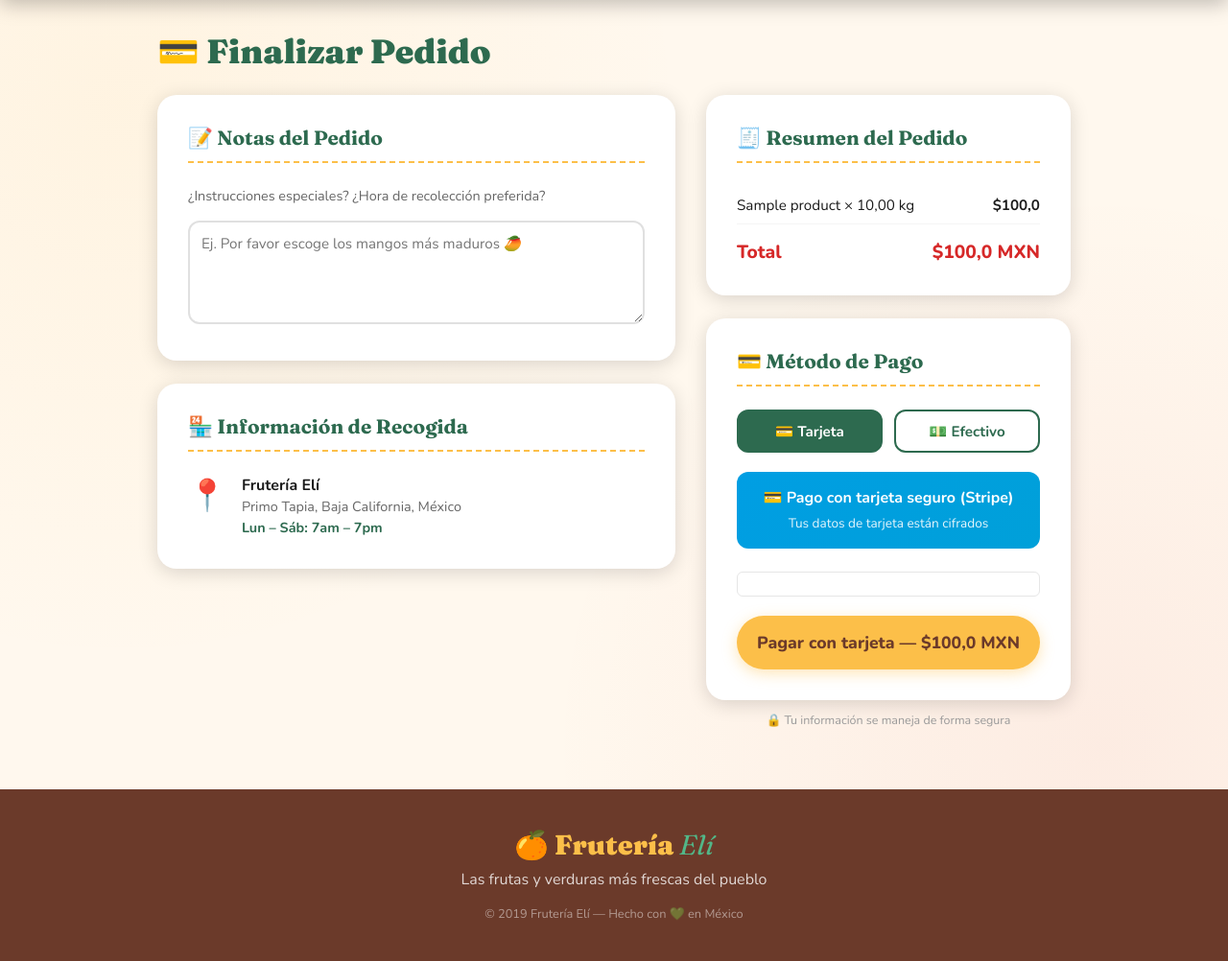
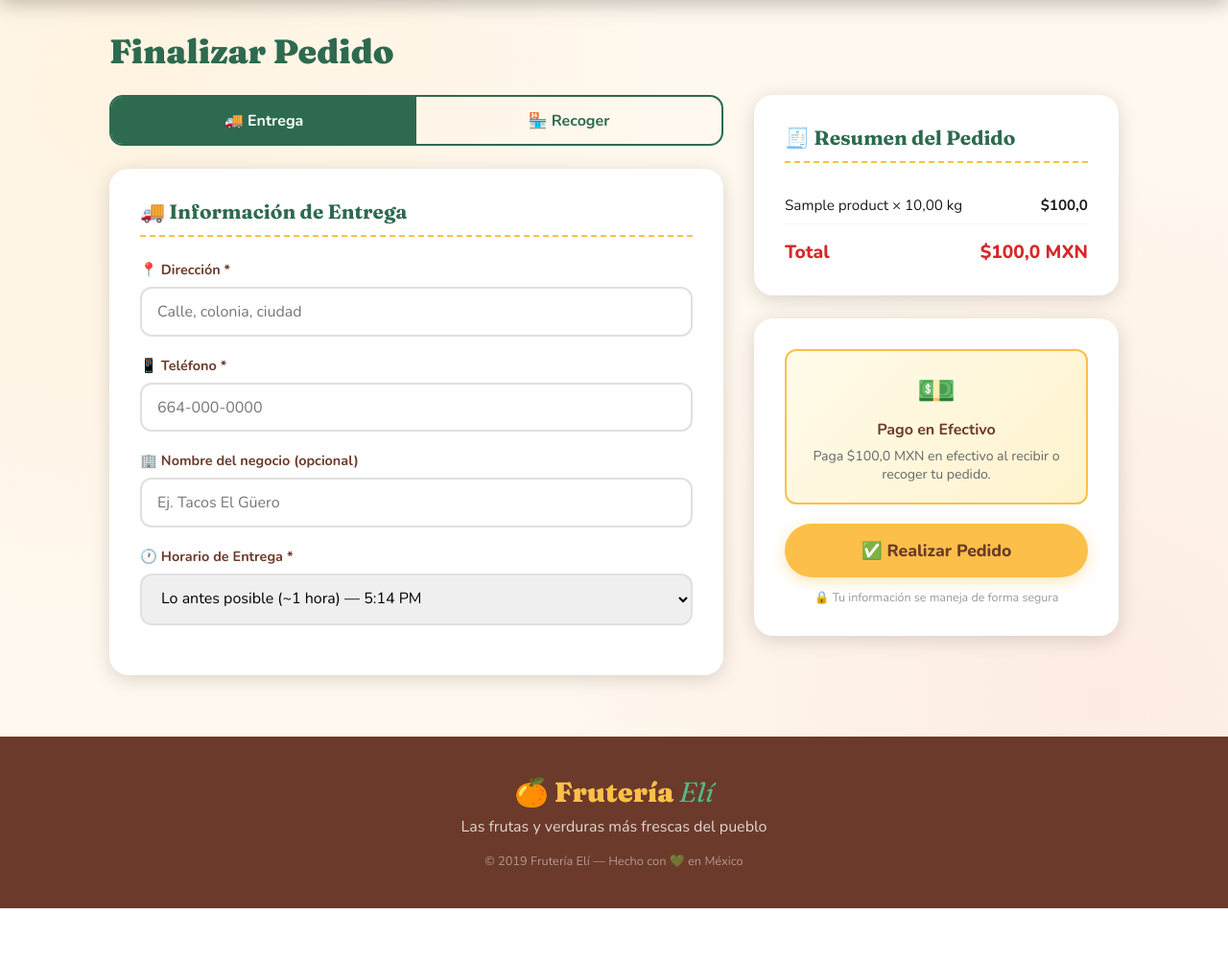
Before and after one commit to MinecraftSt3v3/fruteria-web, a Django app: page /checkout/ in a window 1280 px wide. Shown: the part 116-1118 px from the top of the page at 96% size. After the commit the page ends 1063 px from the top, so only its background shows below. Run offline with Django 5.2, Linux system fonts and the light colour scheme; a user stored in the database is signed in; tables that the repository leaves empty hold one stand-in row (values such as "Sample post"); some libraries are stand-ins or nearby versions.

Commit message:
Replace Stripe with cash-only checkout (Delivery + Pick Up)
- Remove stripe from requirements.txt and settings.py
- Add fulfillment_type, delivery/pickup fields, and scheduled_time to Order model
- Redesign checkout page with Entrega/Recoger tab UI and time slot picker
- Update receipt to show fulfillment type, scheduled time, and contact details
- Remove create_payment_intent view and URL

Co-Authored-By: Claude Sonnet 4.6 <noreply@anthropic.com>

```diff
--- a/fruteria_eli/settings.py
+++ b/fruteria_eli/settings.py
@@ -93,8 +93,6 @@ LOGIN_REDIRECT_URL = '/'
 LOGOUT_REDIRECT_URL = '/'
 
 
-STRIPE_PUBLIC_KEY = os.getenv('STRIPE_PUBLIC_KEY')
-STRIPE_SECRET_KEY = os.getenv('STRIPE_SECRET_KEY')
 
 SESSION_SAVE_EVERY_REQUEST = True
 SESSION_COOKIE_AGE = 86400 * 30  # 30 days
--- a/requirements.txt
+++ b/requirements.txt
@@ -4,5 +4,4 @@ whitenoise
 pillow
 python-dotenv
 requests
-stripe
 sqlparse
--- a/store/urls.py
+++ b/store/urls.py
@@ -10,7 +10,6 @@ urlpatterns = [
     path('cart/remove/<int:item_id>/', views.remove_from_cart, name='remove_from_cart'),
     path('cart/update/<int:item_id>/', views.update_cart, name='update_cart'),
     path('checkout/', views.checkout, name='checkout'),
-    path('create-payment-intent/', views.create_payment_intent, name='create_payment_intent'),
     path('place-order/', views.place_order, name='place_order'),
     path('orders/', views.my_orders, name='my_orders'),
     path('orders/<int:order_id>/receipt/', views.order_receipt, name='order_receipt'),
--- a/store/views.py
+++ b/store/views.py
@@ -1,13 +1,10 @@
 from django.shortcuts import render, redirect, get_object_or_404
 from django.contrib.auth.decorators import login_required
 from django.contrib import messages
-from django.http import JsonResponse, HttpResponse
-from django.conf import settings
+from django.http import JsonResponse
 from django.utils import timezone
-from django.template.loader import render_to_string
-import json
-import stripe
-from django.views.decorators.csrf import csrf_exempt
+import datetime
+import zoneinfo
 from .models import Product, Category, Cart, CartItem, Order, OrderItem
 
 def get_lang(request):
@@ -95,35 +92,46 @@ def update_cart(request, item_id):
         pass
     return redirect('cart')
 
+def _fmt_time(dt):
+    h = dt.hour % 12 or 12
+    m = dt.strftime('%M')
+    ap = 'AM' if dt.hour < 12 else 'PM'
+    return f"{h}:{m} {ap}"
+
+def _make_slots(now_local, asap_delta, hours_ahead, label_asap):
+    asap = now_local + asap_delta
+    slots = [{'value': asap.isoformat(), 'label': f"{label_asap} — {_fmt_time(asap)}"}]
+    next_hour = asap.replace(minute=0, second=0, microsecond=0) + datetime.timedelta(hours=1)
+    end_time = now_local + datetime.timedelta(hours=hours_ahead)
+    cur = next_hour
+    while cur <= end_time:
+        slots.append({'value': cur.isoformat(), 'label': _fmt_time(cur)})
+        cur += datetime.timedelta(hours=1)
+    return slots
+
 @login_required
 def checkout(request):
     lang = get_lang(request)
     cart_obj, _ = Cart.objects.get_or_create(user=request.user)
     if not cart_obj.items.exists():
         return redirect('cart')
-    stripe_public_key = settings.STRIPE_PUBLIC_KEY
+
+    tz_mx = zoneinfo.ZoneInfo('America/Mexico_City')
+    now_local = timezone.now().astimezone(tz_mx)
+
+    if lang == 'en':
+        delivery_slots = _make_slots(now_local, datetime.timedelta(hours=1), 8, 'ASAP (~1 hour)')
+        pickup_slots = _make_slots(now_local, datetime.timedelta(minutes=30), 6, 'ASAP (~30 min)')
+    else:
+        delivery_slots = _make_slots(now_local, datetime.timedelta(hours=1), 8, 'Lo antes posible (~1 hora)')
+        pickup_slots = _make_slots(now_local, datetime.timedelta(minutes=30), 6, 'Lo antes posible (~30 min)')
+
     return render(request, 'store/checkout.html', {
         'cart': cart_obj,
         'lang': lang,
-        'stripe_public_key': stripe_public_key,
+        'delivery_slots': delivery_slots,
+        'pickup_slots': pickup_slots,
     })
-
-@login_required
-def create_payment_intent(request):
-    if request.method != 'POST':
-        return JsonResponse({'error': 'POST required'}, status=400)
-    cart_obj, _ = Cart.objects.get_or_create(user=request.user)
-    if not cart_obj.items.exists():
-        return JsonResponse({'error': 'cart empty'}, status=400)
-    # amount in cents
-    amount = int(cart_obj.get_total() * 100)
-    stripe.api_key = settings.STRIPE_SECRET_KEY
-    intent = stripe.PaymentIntent.create(
-        amount=amount,
-        currency='mxn',
-        metadata={'user_id': request.user.id}
-    )
-    return JsonResponse({'client_secret': intent.client_secret, 'payment_intent_id': intent.id})
 
 @login_required
 def place_order(request):
@@ -133,22 +141,33 @@ def place_order(request):
     if not cart_obj.items.exists():
         return redirect('cart')
 
-    payment_id = request.POST.get('payment_id', '')
-    payment_method = request.POST.get('payment_method', 'card')
-    notes = request.POST.get('notes', '')
+    fulfillment_type = request.POST.get('fulfillment_type', 'delivery')
+    delivery_address = request.POST.get('delivery_address', '')
+    delivery_phone = request.POST.get('delivery_phone', '')
+    business_name = request.POST.get('business_name', '')
+    pickup_name = request.POST.get('pickup_name', '')
+    pickup_phone = request.POST.get('pickup_phone', '')
+    scheduled_time_str = request.POST.get('scheduled_time', '')
 
-    if payment_method == 'cash':
-        payment_id = 'CASH'
-        payment_status = 'cash_on_delivery'
-    else:
-        payment_status = 'approved' if payment_id else 'pending'
+    scheduled_time = None
+    if scheduled_time_str:
+        try:
+            scheduled_time = datetime.datetime.fromisoformat(scheduled_time_str)
+        except ValueError:
+            pass
 
     order = Order.objects.create(
         user=request.user,
         total_amount=cart_obj.get_total(),
-        payment_id=payment_id,
-        payment_status=payment_status,
-        notes=notes,
+        payment_id='CASH',
+        payment_status='cash_on_delivery',
+        fulfillment_type=fulfillment_type,
+        delivery_address=delivery_address,
+        delivery_phone=delivery_phone,
+        business_name=business_name,
+        pickup_name=pickup_name,
+        pickup_phone=pickup_phone,
+        scheduled_time=scheduled_time,
     )
     for item in cart_obj.items.all():
         OrderItem.objects.create(
--- a/templates/store/checkout.html
+++ b/templates/store/checkout.html
@@ -1,36 +1,90 @@
 {% extends 'base.html' %}
-{% block title %}{% if lang == 'en' %}Checkout{% else %}Pago{% endif %} — Frutería Elí{% endblock %}
+{% block title %}{% if lang == 'en' %}Checkout{% else %}Finalizar Pedido{% endif %} — Frutería Elí{% endblock %}
 
 {% block content %}
-<div class="page-container" style="max-width:1000px;">
-  <h1 class="page-header">💳 {% if lang == 'en' %}Checkout{% else %}Finalizar Pedido{% endif %}</h1>
+<div class="page-container" style="max-width:1100px;">
+  <h1 class="page-header">{% if lang == 'en' %}Checkout{% else %}Finalizar Pedido{% endif %}</h1>
 
   <div class="checkout-grid">
-    <!-- LEFT: Notes + Pickup -->
+
+    <!-- LEFT: Fulfillment type + form fields -->
     <div>
-      <div class="checkout-card">
-        <h3>📝 {% if lang == 'en' %}Order Notes{% else %}Notas del Pedido{% endif %}</h3>
-        <p style="font-size:0.9rem;color:#666;margin-bottom:1rem;">
-          {% if lang == 'en' %}Any special instructions? Preferred pickup time?{% else %}¿Instrucciones especiales? ¿Hora de recolección preferida?{% endif %}
-        </p>
-        <textarea class="notes-field" id="order-notes" rows="4"
-          placeholder="{% if lang == 'en' %}E.g. Please pick the ripest mangos 🥭{% else %}Ej. Por favor escoge los mangos más maduros 🥭{% endif %}"></textarea>
+      <!-- Tab switcher -->
+      <div style="display:flex;margin-bottom:1.5rem;border-radius:14px;overflow:hidden;border:2px solid var(--verde);">
+        <button type="button" id="tab-delivery" onclick="switchTab('delivery')"
+          style="flex:1;padding:0.85rem;font-family:'Nunito',sans-serif;font-weight:700;font-size:1rem;border:none;cursor:pointer;transition:all 0.2s;background:var(--verde);color:white;">
+          🚚 {% if lang == 'en' %}Delivery{% else %}Entrega{% endif %}
+        </button>
+        <button type="button" id="tab-pickup" onclick="switchTab('pickup')"
+          style="flex:1;padding:0.85rem;font-family:'Nunito',sans-serif;font-weight:700;font-size:1rem;border:none;cursor:pointer;transition:all 0.2s;background:transparent;color:var(--verde);">
+          🏪 {% if lang == 'en' %}Pick Up{% else %}Recoger{% endif %}
+        </button>
       </div>
 
-      <div class="checkout-card" style="margin-top:1.5rem;">
-        <h3>🏪 {% if lang == 'en' %}Pickup Information{% else %}Información de Recogida{% endif %}</h3>
-        <div style="display:flex;align-items:flex-start;gap:1rem;margin-top:0.5rem;">
-          <span style="font-size:2rem;">📍</span>
-          <div>
-            <strong>Frutería Elí</strong><br>
-            <span style="color:#666;font-size:0.9rem;">Primo Tapia, Baja California, México</span><br>
-            <span style="color:var(--verde);font-size:0.9rem;font-weight:700;">{% if lang == 'en' %}Mon – Sat: 7am – 7pm{% else %}Lun – Sáb: 7am – 7pm{% endif %}</span>
+      <!-- Delivery fields -->
+      <div id="delivery-section" class="checkout-card">
+        <h3>🚚 {% if lang == 'en' %}Delivery Information{% else %}Información de Entrega{% endif %}</h3>
+
+        <div class="form-group">
+          <label class="form-label">📍 {% if lang == 'en' %}Address *{% else %}Dirección *{% endif %}</label>
+          <input type="text" id="delivery-address" class="form-input"
+            placeholder="{% if lang == 'en' %}Street, neighborhood, city{% else %}Calle, colonia, ciudad{% endif %}">
         </div>
+
+        <div class="form-group">
+          <label class="form-label">📱 {% if lang == 'en' %}Phone Number *{% else %}Teléfono *{% endif %}</label>
+          <input type="tel" id="delivery-phone" class="form-input" placeholder="664-000-0000">
+        </div>
+
+        <div class="form-group">
+          <label class="form-label">🏢 {% if lang == 'en' %}Business Name (optional){% else %}Nombre del negocio (opcional){% endif %}</label>
+          <input type="text" id="delivery-business" class="form-input"
+            placeholder="{% if lang == 'en' %}e.g. Tacos El Güero{% else %}Ej. Tacos El Güero{% endif %}">
+        </div>
+
+        <div class="form-group">
+          <label class="form-label">🕐 {% if lang == 'en' %}Delivery Time *{% else %}Horario de Entrega *{% endif %}</label>
+          <select id="delivery-time" class="form-input">
+            {% for slot in delivery_slots %}
+            <option value="{{ slot.value }}">{{ slot.label }}</option>
+            {% endfor %}
+          </select>
+        </div>
+      </div>
+
+      <!-- Pickup fields -->
+      <div id="pickup-section" class="checkout-card" style="display:none;">
+        <h3>🏪 {% if lang == 'en' %}Pick Up Information{% else %}Información de Recolección{% endif %}</h3>
+
+        <div class="form-group">
+          <label class="form-label">👤 {% if lang == 'en' %}Name *{% else %}Nombre *{% endif %}</label>
+          <input type="text" id="pickup-name" class="form-input"
+            placeholder="{% if lang == 'en' %}Full name{% else %}Nombre completo{% endif %}">
+        </div>
+
+        <div class="form-group">
+          <label class="form-label">📱 {% if lang == 'en' %}Phone Number *{% else %}Teléfono *{% endif %}</label>
+          <input type="tel" id="pickup-phone" class="form-input" placeholder="664-000-0000">
+        </div>
+
+        <div class="form-group">
+          <label class="form-label">🕐 {% if lang == 'en' %}Pick Up Time *{% else %}Hora de Recolección *{% endif %}</label>
+          <select id="pickup-time" class="form-input">
+            {% for slot in pickup_slots %}
+            <option value="{{ slot.value }}">{{ slot.label }}</option>
+            {% endfor %}
+          </select>
+        </div>
+
+        <div style="background:linear-gradient(135deg,var(--verde),#1a4a35);color:white;border-radius:10px;padding:1rem;text-align:center;">
+          <strong>📍 Frutería Elí</strong><br>
+          <span style="opacity:0.9;font-size:0.9rem;">Primo Tapia, Baja California, México</span><br>
+          <span style="opacity:0.8;font-size:0.85rem;">{% if lang == 'en' %}Mon – Sat: 7am – 7pm{% else %}Lun – Sáb: 7am – 7pm{% endif %}</span>
         </div>
       </div>
     </div>
 
-    <!-- RIGHT: Summary + Payment -->
+    <!-- RIGHT: Summary + Place Order -->
     <div>
       <div class="checkout-card">
         <h3>🧾 {% if lang == 'en' %}Order Summary{% else %}Resumen del Pedido{% endif %}</h3>
@@ -48,59 +102,32 @@
         </div>
       </div>
 
-      <!-- Payment Method -->
       <div class="checkout-card" style="margin-top:1.5rem;">
-        <h3>💳 {% if lang == 'en' %}Payment Method{% else %}Método de Pago{% endif %}</h3>
-
-        <div style="display:flex;gap:0.75rem;margin-bottom:1.25rem;">
-          <button type="button" id="pay-card-tab"
-            onclick="selectPayment('card')"
-            style="flex:1;padding:0.65rem;border-radius:12px;border:2px solid var(--verde);background:var(--verde);color:white;font-family:'Nunito',sans-serif;font-weight:700;font-size:0.95rem;cursor:pointer;transition:all 0.2s;">
-            💳 {% if lang == 'en' %}Card{% else %}Tarjeta{% endif %}
-          </button>
-          <button type="button" id="pay-cash-tab"
-            onclick="selectPayment('cash')"
-            style="flex:1;padding:0.65rem;border-radius:12px;border:2px solid var(--verde);background:transparent;color:var(--verde);font-family:'Nunito',sans-serif;font-weight:700;font-size:0.95rem;cursor:pointer;transition:all 0.2s;">
-            💵 {% if lang == 'en' %}Cash{% else %}Efectivo{% endif %}
-          </button>
+        <div style="background:linear-gradient(135deg,#fffbea,#fff3cd);border:2px solid var(--amarillo);border-radius:12px;padding:1.25rem;text-align:center;margin-bottom:1.25rem;">
+          <div style="font-size:2rem;margin-bottom:0.5rem;">💵</div>
+          <strong style="color:var(--cafe);font-size:1rem;">
+            {% if lang == 'en' %}Cash on Delivery / Pick Up{% else %}Pago en Efectivo{% endif %}
+          </strong>
+          <p style="font-size:0.88rem;color:#666;margin-top:0.4rem;">
+            {% if lang == 'en' %}Pay ${{ cart.get_total|floatformat:1 }} MXN in cash when your order arrives or at pick up.{% else %}Paga ${{ cart.get_total|floatformat:1 }} MXN en efectivo al recibir o recoger tu pedido.{% endif %}
+          </p>
         </div>
 
-        <!-- Card section -->
-        <div id="card-payment-section">
-          <div class="mp-banner">
-            <strong>💳 {% if lang == 'en' %}Secure card payment (Stripe){% else %}Pago con tarjeta seguro (Stripe){% endif %}</strong>
-            <span>{% if lang == 'en' %}Your card details are encrypted{% else %}Tus datos de tarjeta están cifrados{% endif %}</span>
-          </div>
-          <div id="card-element" style="padding:12px;border:1px solid #e6e6e6;border-radius:6px;margin-top:1rem;"></div>
-          <div id="card-errors" role="alert" style="color:red;margin-top:0.5rem;"></div>
-          <button id="stripe-pay-button" type="button" class="btn-primary" style="width:100%;justify-content:center;font-size:1.1rem;padding:1rem;margin-top:0.75rem;">
-            {% if lang == 'en' %}Pay with Card — ${{ cart.get_total|floatformat:1 }} MXN{% else %}Pagar con tarjeta — ${{ cart.get_total|floatformat:1 }} MXN{% endif %}
-          </button>
-        </div>
-
-        <!-- Cash section -->
-        <div id="cash-payment-section" style="display:none;">
-          <div style="background:linear-gradient(135deg,#fffbea,#fff3cd);border:2px solid var(--amarillo);border-radius:12px;padding:1.25rem;text-align:center;margin-bottom:1rem;">
-            <div style="font-size:2rem;margin-bottom:0.5rem;">🚚💵</div>
-            <strong style="color:var(--cafe);font-size:1rem;">
-              {% if lang == 'en' %}Cash on Delivery{% else %}Pago en Efectivo al Entregar{% endif %}
-            </strong>
-            <p style="font-size:0.88rem;color:#666;margin-top:0.4rem;">
-              {% if lang == 'en' %}Our delivery driver will collect ${{ cart.get_total|floatformat:1 }} MXN in cash when your order arrives.{% else %}Nuestro repartidor cobrará ${{ cart.get_total|floatformat:1 }} MXN en efectivo al entregar tu pedido.{% endif %}
-            </p>
-          </div>
-          <button id="cash-pay-button" type="button" class="btn-primary" style="width:100%;justify-content:center;font-size:1.1rem;padding:1rem;background:var(--naranja);">
-            {% if lang == 'en' %}✅ Confirm Order — Pay Cash on Delivery{% else %}✅ Confirmar Pedido — Pagar en Efectivo{% endif %}
-          </button>
-        </div>
-      </div>
-
-      <!-- Hidden order form -->
         <form method="post" action="{% url 'place_order' %}" id="order-form">
           {% csrf_token %}
-        <input type="hidden" name="notes" id="notes-hidden">
-        <input type="hidden" name="payment_id" id="payment-id-hidden" value="">
-        <input type="hidden" name="payment_method" id="payment-method-hidden" value="card">
+          <input type="hidden" name="fulfillment_type" id="fulfillment-type-hidden" value="delivery">
+          <input type="hidden" name="delivery_address" id="delivery-address-hidden">
+          <input type="hidden" name="delivery_phone" id="delivery-phone-hidden">
+          <input type="hidden" name="business_name" id="business-name-hidden">
+          <input type="hidden" name="pickup_name" id="pickup-name-hidden">
+          <input type="hidden" name="pickup_phone" id="pickup-phone-hidden">
+          <input type="hidden" name="scheduled_time" id="scheduled-time-hidden">
+
+          <button type="submit" class="btn-primary"
+            style="width:100%;justify-content:center;font-size:1.1rem;padding:1rem;"
+            onclick="return prepareOrder()">
+            ✅ {% if lang == 'en' %}Place Order{% else %}Realizar Pedido{% endif %}
+          </button>
         </form>
 
         <p style="font-size:0.78rem;color:#999;text-align:center;margin-top:0.75rem;">
@@ -108,89 +135,71 @@
         </p>
       </div>
     </div>
+
+  </div>
 </div>
 {% endblock %}
 
 {% block extra_js %}
-<script src="https://js.stripe.com/v3/"></script>
+<script>
+var activeTab = 'delivery';
 
-<script>
-function selectPayment(method) {
-  document.getElementById('payment-method-hidden').value = method;
-  const cardSection = document.getElementById('card-payment-section');
-  const cashSection = document.getElementById('cash-payment-section');
-  const cardTab = document.getElementById('pay-card-tab');
-  const cashTab = document.getElementById('pay-cash-tab');
-  if (method === 'cash') {
-    cardSection.style.display = 'none';
-    cashSection.style.display = 'block';
-    cashTab.style.background = 'var(--naranja)';
-    cashTab.style.color = 'white';
-    cashTab.style.borderColor = 'var(--naranja)';
-    cardTab.style.background = 'transparent';
-    cardTab.style.color = 'var(--verde)';
-    cardTab.style.borderColor = 'var(--verde)';
+function switchTab(tab) {
+  activeTab = tab;
+  document.getElementById('fulfillment-type-hidden').value = tab;
+  var ds = document.getElementById('delivery-section');
+  var ps = document.getElementById('pickup-section');
+  var dt = document.getElementById('tab-delivery');
+  var pt = document.getElementById('tab-pickup');
+  if (tab === 'delivery') {
+    ds.style.display = 'block';
+    ps.style.display = 'none';
+    dt.style.background = 'var(--verde)';
+    dt.style.color = 'white';
+    pt.style.background = 'transparent';
+    pt.style.color = 'var(--verde)';
   } else {
-    cardSection.style.display = 'block';
-    cashSection.style.display = 'none';
-    cardTab.style.background = 'var(--verde)';
-    cardTab.style.color = 'white';
-    cardTab.style.borderColor = 'var(--verde)';
-    cashTab.style.background = 'transparent';
-    cashTab.style.color = 'var(--verde)';
-    cashTab.style.borderColor = 'var(--verde)';
+    ds.style.display = 'none';
+    ps.style.display = 'block';
+    pt.style.background = 'var(--verde)';
+    pt.style.color = 'white';
+    dt.style.background = 'transparent';
+    dt.style.color = 'var(--verde)';
   }
 }
 
-document.getElementById('cash-pay-button').addEventListener('click', function() {
-  document.getElementById('notes-hidden').value = document.getElementById('order-notes').value;
-  document.getElementById('payment-id-hidden').value = '';
-  document.getElementById('order-form').submit();
-});
-
-try {
-  const stripe = Stripe('{{ stripe_public_key }}');
-  const elements = stripe.elements();
-  const card = elements.create('card', { hidePostalCode: true });
-  card.mount('#card-element');
-
-  card.on('change', function(event) {
-    document.getElementById('card-errors').textContent = event.error ? event.error.message : '';
-  });
-
-  document.getElementById('stripe-pay-button').addEventListener('click', async function() {
-    document.getElementById('notes-hidden').value = document.getElementById('order-notes').value;
-
-    const resp = await fetch("{% url 'create_payment_intent' %}", {
-      method: 'POST',
-      headers: {
-        'X-CSRFToken': '{{ csrf_token }}',
-        'Content-Type': 'application/json'
-      },
-      body: JSON.stringify({})
-    });
-
-    const data = await resp.json();
-    if (data.error) {
-      document.getElementById('card-errors').textContent = data.error;
-      return;
+function prepareOrder() {
+  if (activeTab === 'delivery') {
+    var addr = document.getElementById('delivery-address').value.trim();
+    var phone = document.getElementById('delivery-phone').value.trim();
+    if (!addr) {
+      alert("{% if lang == 'en' %}Please enter your delivery address.{% else %}Por favor ingresa tu dirección de entrega.{% endif %}");
+      return false;
     }
-
-    const result = await stripe.confirmCardPayment(data.client_secret, {
-      payment_method: { card: card }
-    });
-
-    if (result.error) {
-      document.getElementById('card-errors').textContent = result.error.message || 'Payment failed';
-    } else if (result.paymentIntent && result.paymentIntent.status === 'succeeded') {
-      document.getElementById('payment-id-hidden').value = result.paymentIntent.id;
-      document.getElementById('order-form').submit();
+    if (!phone) {
+      alert("{% if lang == 'en' %}Please enter your phone number.{% else %}Por favor ingresa tu número de teléfono.{% endif %}");
+      return false;
+    }
+    document.getElementById('delivery-address-hidden').value = addr;
+    document.getElementById('delivery-phone-hidden').value = phone;
+    document.getElementById('business-name-hidden').value = document.getElementById('delivery-business').value.trim();
+    document.getElementById('scheduled-time-hidden').value = document.getElementById('delivery-time').value;
   } else {
-      document.getElementById('card-errors').textContent = 'Payment not completed';
+    var name = document.getElementById('pickup-name').value.trim();
+    var phone2 = document.getElementById('pickup-phone').value.trim();
+    if (!name) {
+      alert("{% if lang == 'en' %}Please enter your name.{% else %}Por favor ingresa tu nombre.{% endif %}");
+      return false;
     }
-  });
-} catch (e) {
-  console.log('Stripe not configured or error initializing:', e);
+    if (!phone2) {
+      alert("{% if lang == 'en' %}Please enter your phone number.{% else %}Por favor ingresa tu número de teléfono.{% endif %}");
+      return false;
+    }
+    document.getElementById('pickup-name-hidden').value = name;
+    document.getElementById('pickup-phone-hidden').value = phone2;
+    document.getElementById('scheduled-time-hidden').value = document.getElementById('pickup-time').value;
+  }
+  return true;
 }
 </script>
 {% endblock %}
```
Also changed, not shown: store/models.py (+11 -0 lines), templates/store/receipt.html (+73 -14 lines), store/migrations/0002_order_business_name_order_delivery_address_and_more.py (added). Lines whose indentation alone changed are shown as unchanged.
